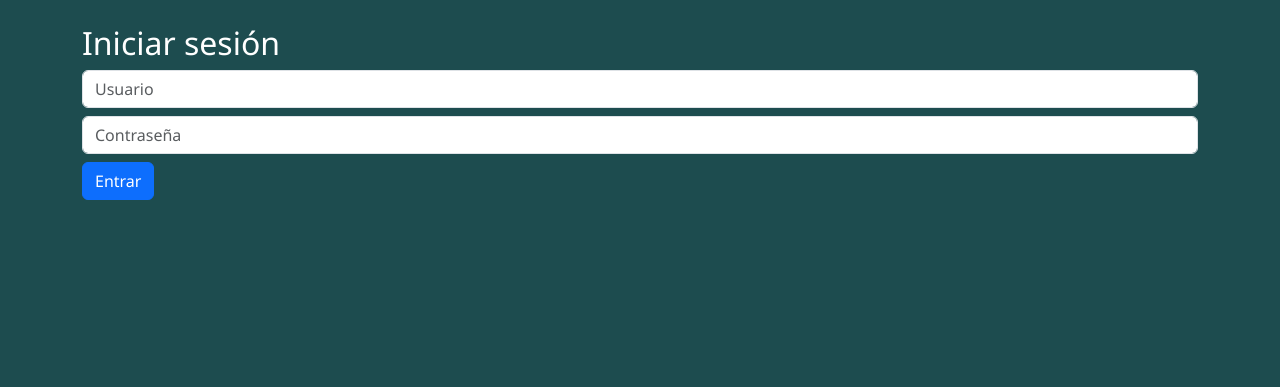
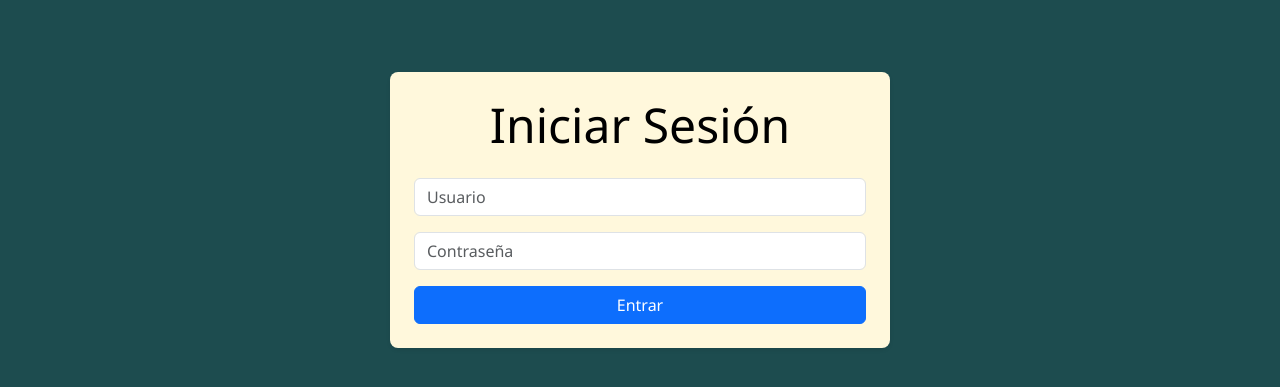
Before and after one commit to Bikembe/proyecto-equipo, a Django app: page /login/ in a window 1280 px wide. Shown: the part 92-479 px from the top of the page. Run offline with Django 4.2, Linux system fonts and the light colour scheme.

Commit message:
Actualizar estilos de login.html

```diff
--- a/artesanias/core/templates/core/login.html
+++ b/artesanias/core/templates/core/login.html
@@ -1,10 +1,21 @@
 {% extends "core/base.html" %}
+
 {% block content %}
-<h2>Iniciar sesión</h2>
-<form method="post">
-  {% csrf_token %}
-  <input type="text" name="username" placeholder="Usuario" class="form-control mb-2">
-  <input type="password" name="password" placeholder="Contraseña" class="form-control mb-2">
-  <button class="btn btn-primary" type="submit">Entrar</button>
-</form>
+<div class="my-5 p-4 rounded-3 shadow-sm mx-auto" style="background-color: #fff8dc; max-width: 500px;">
+    <h2 class="display-5 text-center mb-4" style="color: black;">Iniciar Sesión</h2>
+    <form method="post">
+        {% csrf_token %}
+        <div class="mb-3">
+            <label for="usernameInput" class="form-label visually-hidden">Usuario</label>
+            <input type="text" name="username" id="usernameInput" placeholder="Usuario" class="form-control">
+        </div>
+        <div class="mb-3">
+            <label for="passwordInput" class="form-label visually-hidden">Contraseña</label>
+            <input type="password" name="password" id="passwordInput" placeholder="Contraseña" class="form-control">
+        </div>
+        <div class="d-grid">
+            <button class="btn btn-primary" type="submit">Entrar</button>
+        </div>
+    </form>
+</div>
 {% endblock %}
```
